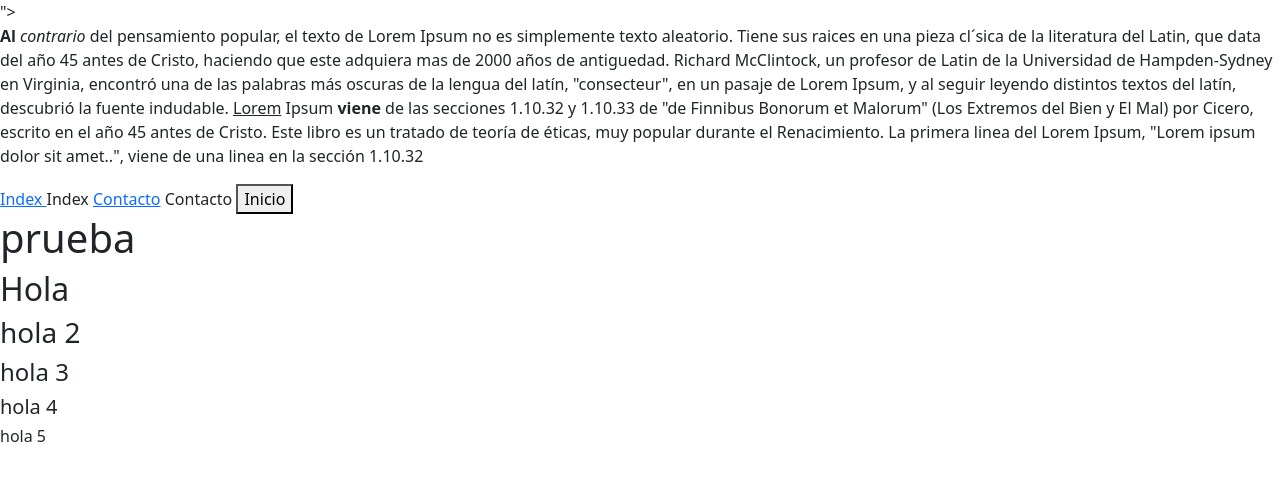
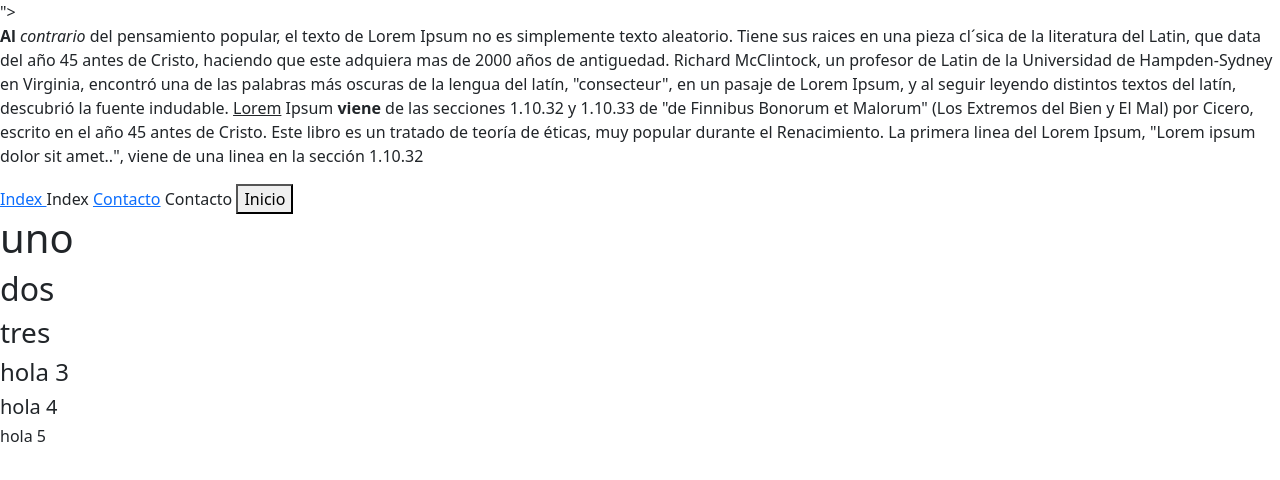
Before and after one commit to jwjuncoc/semana1, a plain HTML site: page index.html in a window 1280 px wide. Drawn offline with nearby package versions, Linux system fonts and the light colour scheme.

Commit message:
nuevo cambio

```diff
--- a/index.html
+++ b/index.html
@@ -28,9 +28,9 @@ Contacto
 
 
 <body>
-    <h1>prueba </h>
-   <H2>Hola</H2>
-   <H3>hola 2</H3>
+   <h1>uno </h>
+   <H2>dos</H2>
+   <H3>tres</H3>
    <H4>hola 3</H4>
    <H5>hola 4</H5>
    <H6>hola 5</H6>
```
